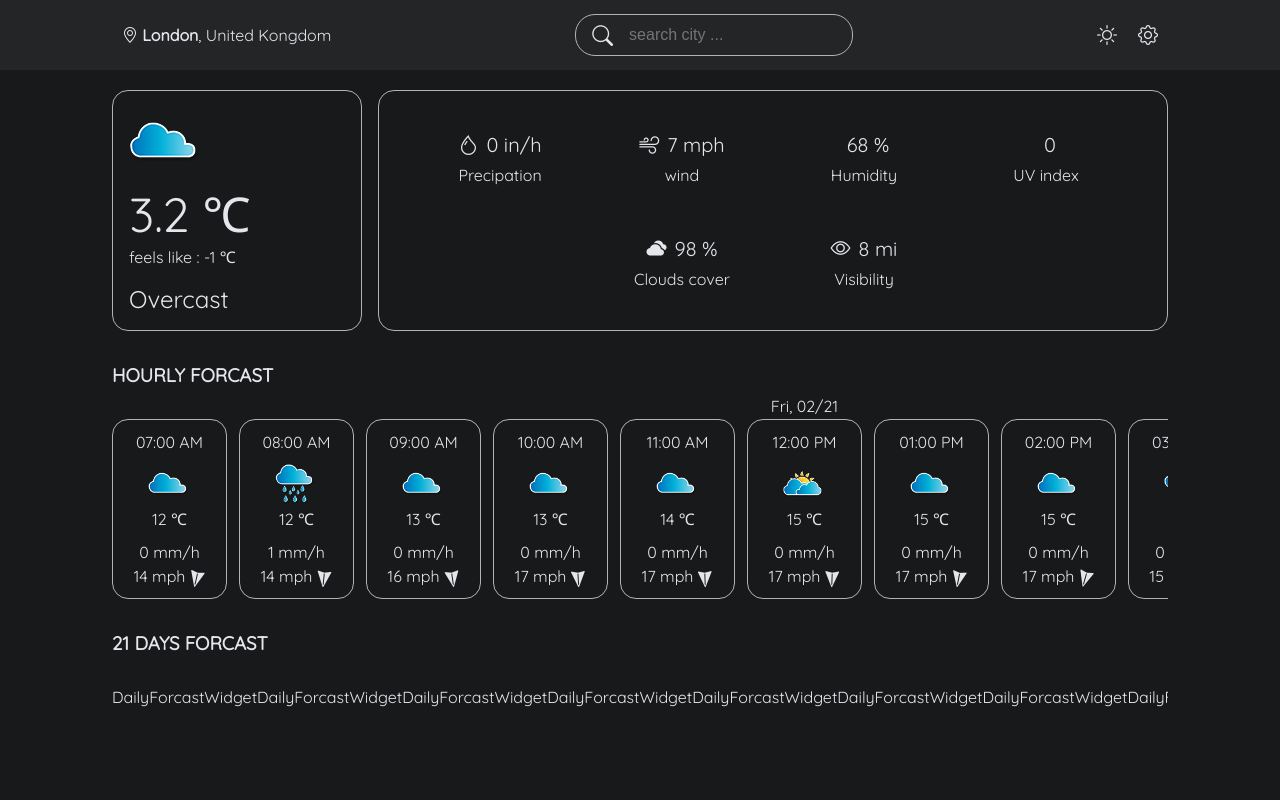
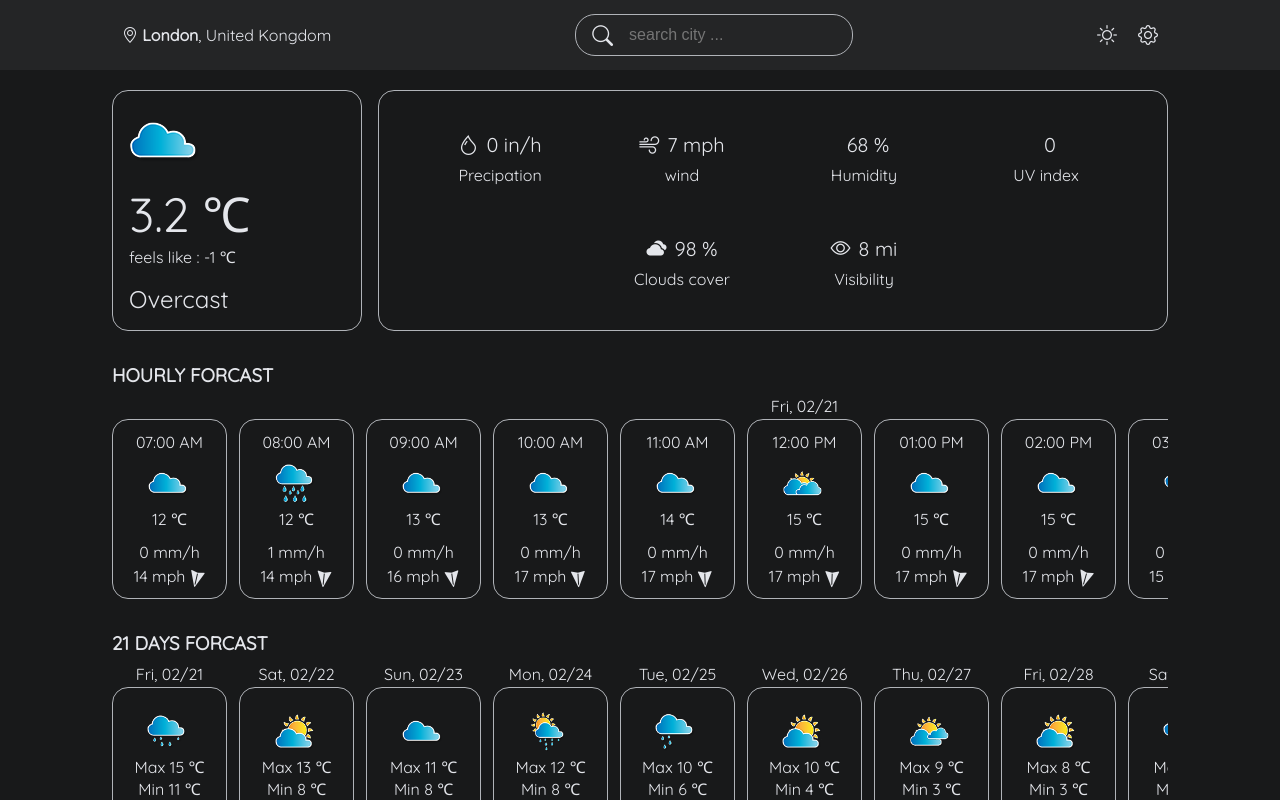
Before and after one commit to hraofian/weather-app-02, a React (Create React App) app: page / in a window 1280 px wide. Built offline with nearby package versions, Linux system fonts and the light colour scheme.

Commit message:
16 start horizontally scrolling components

```diff
--- a/src/components/DailyForcastWidget.tsx
+++ b/src/components/DailyForcastWidget.tsx
@@ -1,9 +1,51 @@
-import React from 'react'
+import React from "react";
+import WeatherIcon from "./WeatherIcon.tsx";
 
-function DailyForcastWidget() {
+function DailyForcastWidget({ data }) {
+  const {
+    day,
+    icon,
+    summary,
+    temperature_max,
+    temperature_min,
+    precipitation,
+  } = data;
+
+  //date format
+  const now_date = {
+    day: new Intl.DateTimeFormat(navigator.language, {
+      weekday: "short",
+      day: "2-digit",
+      month: "2-digit",
+    }).format(new Date()),
+  };
+
+  const weather_date = {
+    day: new Intl.DateTimeFormat(navigator.language, {
+      weekday: "short",
+      day: "2-digit",
+      month: "2-digit",
+    }).format(new Date(day)),
+  };
+
+  weather_date.day  = now_date.day === weather_date.day ? "Today" : weather_date.day
+
+  console.log(data);
   return (
-    <div>DailyForcastWidget</div>
-  )
+    <div className="widget">
+      <div className="day">{weather_date.day}</div>
+      <div className="icon-temp">
+        <div className="icon">
+          <WeatherIcon iconNumber={icon} summary={summary} />
+        </div>
+        <div className="max">Max {Math.round(temperature_max)} ℃</div>
+        <div className="min">Min {Math.round(temperature_min)} ℃</div>
+      </div>
+      <div className="precipitation">
+        {Math.round(precipitation.total)} mm/h
+      </div>
+    </div>
+  );
 }
 
-export default DailyForcastWidget
+export default DailyForcastWidget;
```
